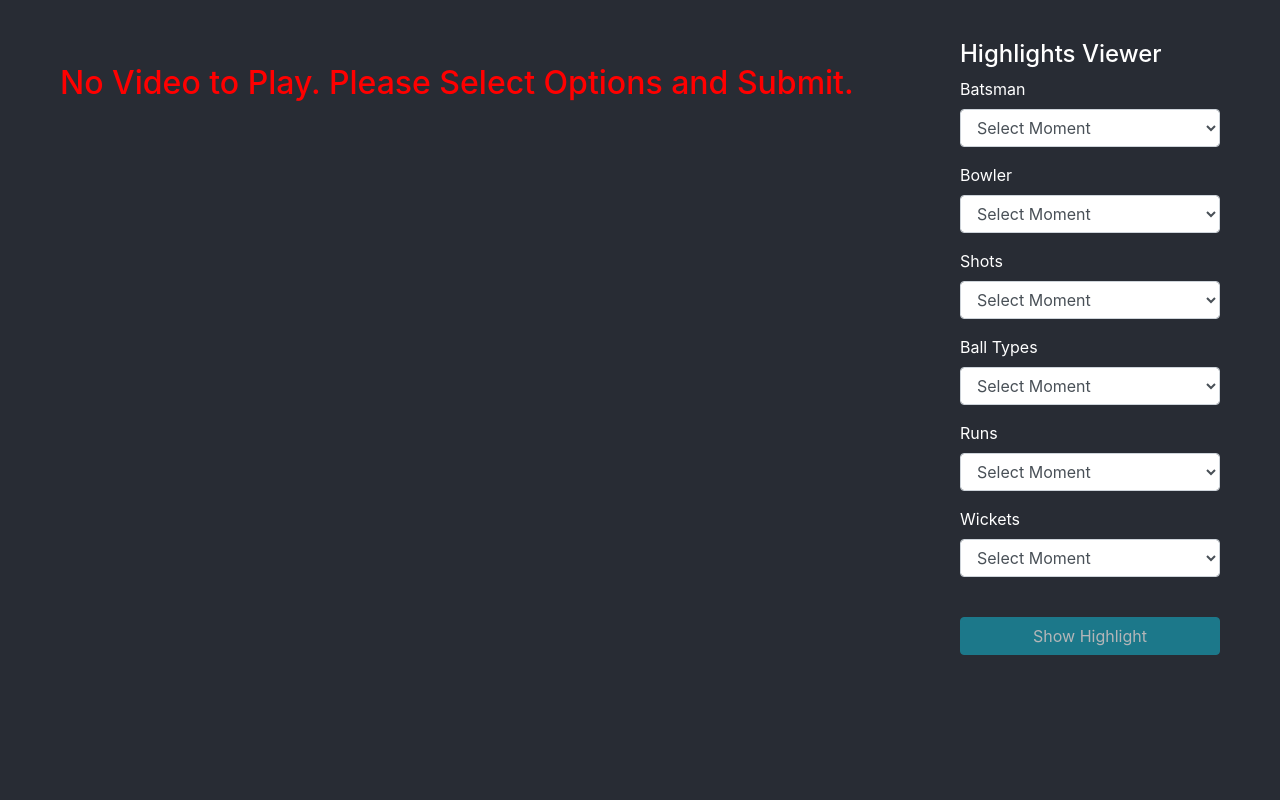
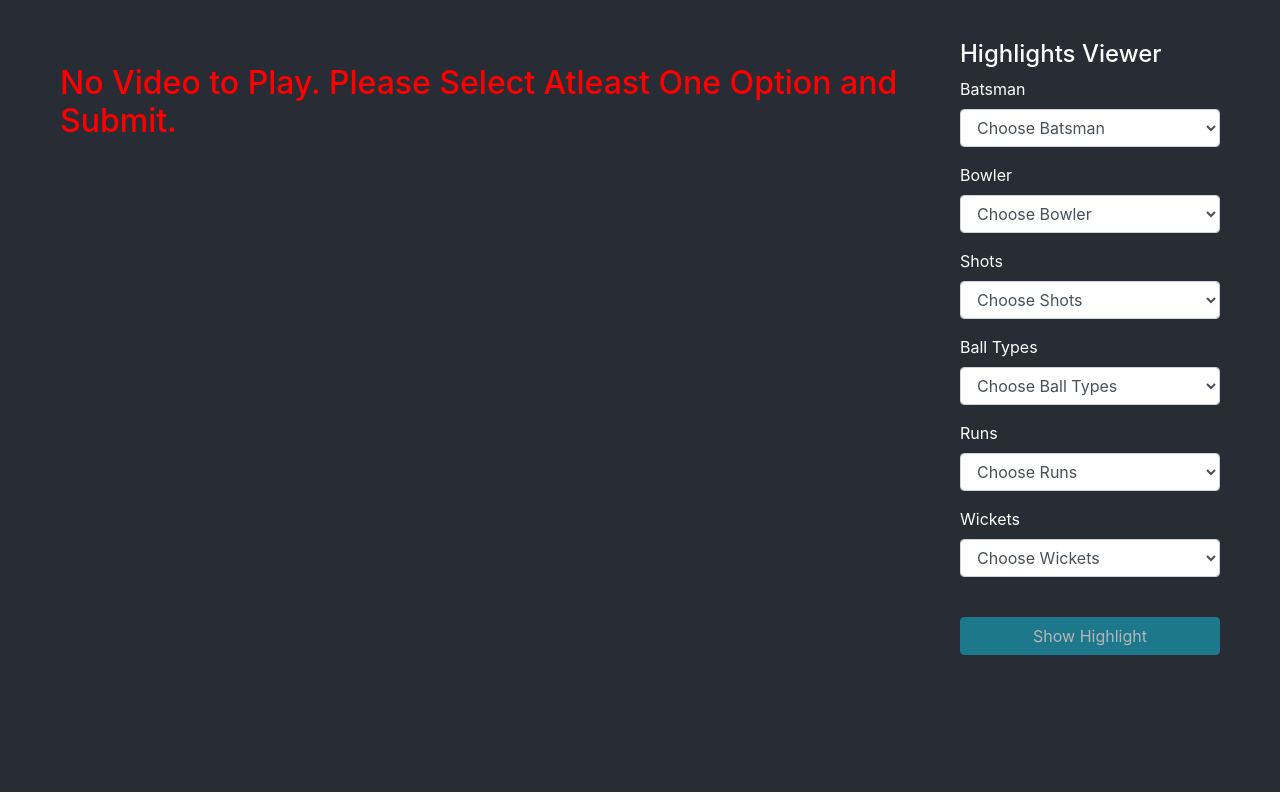
Before and after one commit to manojsukhavasi/videoHighlightWeb, a React (Create React App) app in the folder client/: page / in a window 1280 px wide. Built offline with nearby package versions, Linux system fonts and the light colour scheme.

Commit message:
style changes and options required changes

```diff
--- a/client/public/index.html
+++ b/client/public/index.html
@@ -23,7 +23,7 @@
   <title>Video Highlights</title>
 </head>
 
-<body>
+<body class="body">
   <noscript>You need to enable JavaScript to run this app.</noscript>
   <div id="root"></div>
   <!--
--- a/client/src/App.css
+++ b/client/src/App.css
@@ -12,3 +12,33 @@
     top: 0;
     left: 0;
 }
+
+.body{
+    overflow: auto;
+}
+
+.App{
+    margin: 0;
+    padding: 20px 40px;
+    background-color: #282c34;
+    height: 100%!important;
+    color: white;
+}
+
+.highlightFormParent{
+    padding: 20px!important;
+}
+
+@media only screen and (min-width: 768px) {
+    .highlightFormParent{
+        height: 94vh;
+        overflow: auto;
+    }
+    .App{
+        overflow: hidden;
+        height: 100vh;
+    }
+    .body{
+        overflow: hidden!important;
+    }
+}
--- a/client/src/App.tsx
+++ b/client/src/App.tsx
@@ -4,7 +4,7 @@ import { Main } from './Main';
 
 const App: React.FC = () => {
   return (
-    <div className="App" style={{ margin: 0, padding: "20px 40px", backgroundColor: "#282c34", height: '100vh', color: "white", overflow: "hidden" }}>
+    <div className="App">
       <Main/>
     </div>
   );
--- a/client/src/HighlightForm.tsx
+++ b/client/src/HighlightForm.tsx
@@ -41,26 +41,14 @@ export class HighlightForm extends React.Component<Props, State> {
 
     onSelect = (typeKey: string, value: string) => {
         const selectObjToUpdate: FORM_OPTION_OBJ = this.state.selectedObj;
-        if (value) {
-            selectObjToUpdate[typeKey] = value;
-        } else {
-            delete (selectObjToUpdate[typeKey]);
-        }
-
-        const setKeys = Object.keys(selectObjToUpdate);
-        let valid = true;
-        let i = 0;
-        for (i = 0; i < this.typeKeys.length; i++) {
+        selectObjToUpdate[typeKey] = value;
+        let valid = false;
+        for (let i = 0; i < this.typeKeys.length; i++) {
             const key = this.typeKeys[i];
-            if (HIGHLIGHT_TYPES[key].required) {
-                if (!setKeys.includes(key)) {
-                    valid = false;
-                    break;
-                }
+            if (selectObjToUpdate[key] && HIGHLIGHT_TYPES[key].required) {
+                valid = true;
+                break;
             }
-        }
-        if (i !== this.typeKeys.length) {
-            valid = false;
         }
         this.setState({
             selectedObj: selectObjToUpdate,
@@ -113,7 +101,7 @@ export class HighlightForm extends React.Component<Props, State> {
                         <Form.Group as={Col}>
                             <Form.Label>{HIGHLIGHT_TYPES[optionKey].title}</Form.Label>
                             <Form.Control as="select" onChange={(e: React.ChangeEvent<FormControlProps>) => { this.onSelect(optionKey, e.target.value ? e.target.value : "") }}>
-                                <option value="">Select Moment</option>
+                                <option value="">Choose {HIGHLIGHT_TYPES[optionKey].title}</option>
                                 {HIGHLIGHT_TYPES[optionKey].options.map((option) => {
                                     return <option key={option.title} value={option.value}>{option.title}</option>;
                                 })}
--- a/client/src/HightlightPanel.tsx
+++ b/client/src/HightlightPanel.tsx
@@ -19,7 +19,7 @@ export class HighlightPanel extends React.Component<Props, State> {
                     <>
                         <br></br>
                         <Row noGutters>
-                            <h2 style={{ color: "red" }}>No Video to Play. Please Select Options and Submit.</h2>
+                            <h2 style={{ color: "red" }}>No Video to Play. Please Select Atleast One Option and Submit.</h2>
                         </Row>
                     </>
                 )}
--- a/client/src/Main.tsx
+++ b/client/src/Main.tsx
@@ -31,7 +31,7 @@ export class Main extends React.Component<Props, State> {
                     <Col md={9} style={{ padding: "20px" }}>
                         <HighlightPanel {...this.state} />
                     </Col>
-                    <Col md={3} style={{ height: '94vh', overflow: 'auto', padding: "20px" }}>
+                    <Col md={3} className="highlightFormParent">
                         <HighlightForm onResponse={this.onAPIResponse} />
                     </Col>
                 </Row>
```
